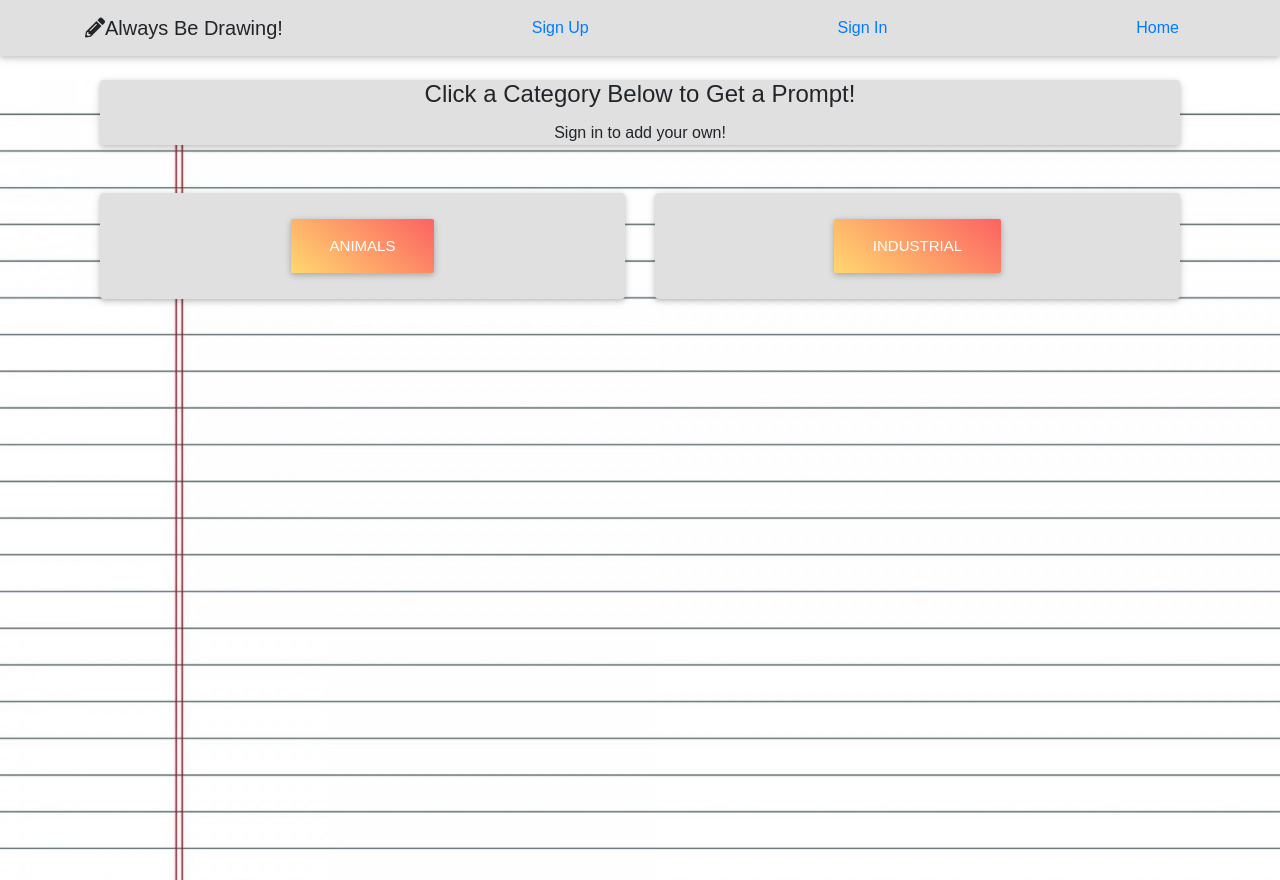
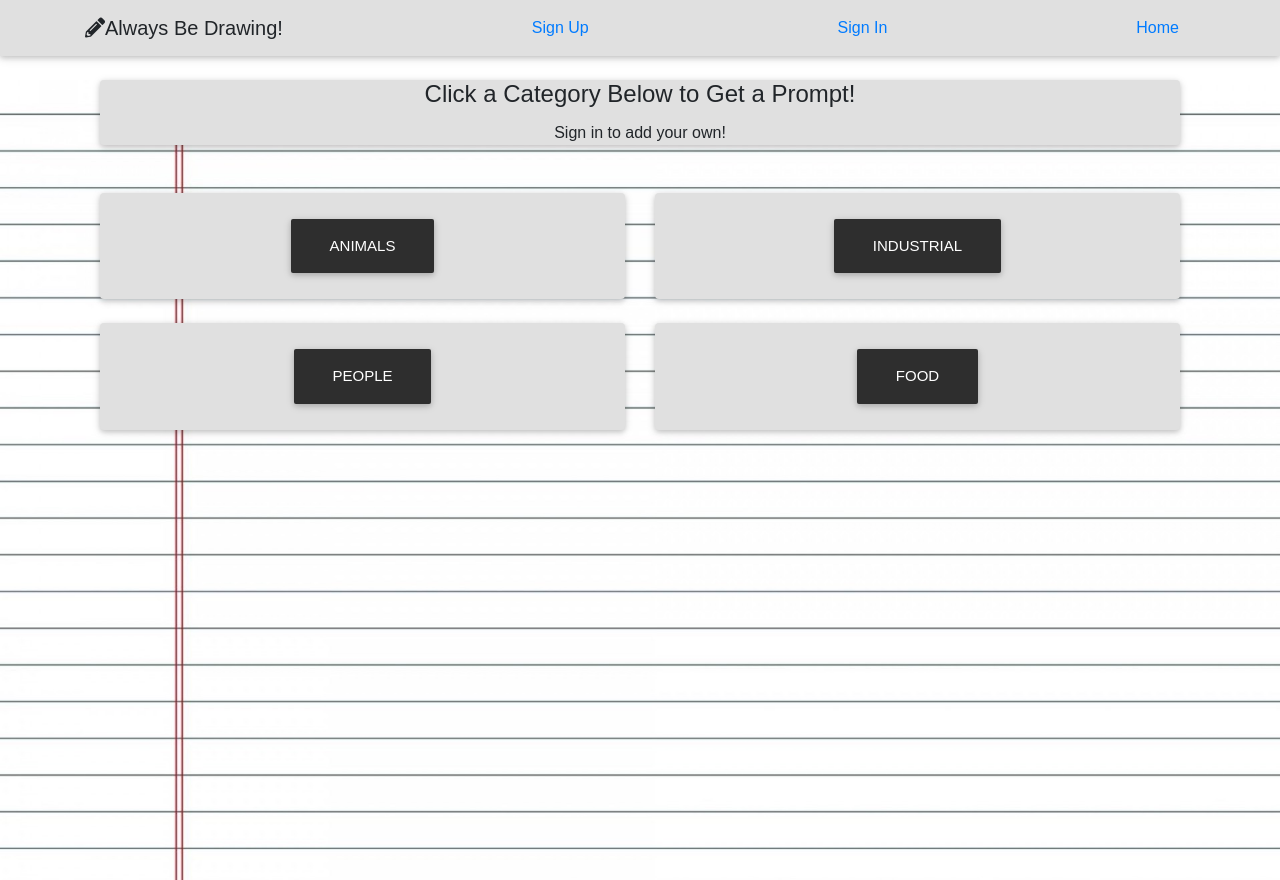
Before and after one commit to GrubbyGroo/project-4-client, a React app: page /#/ in a window 1280 px wide. Built offline with nearby package versions, Linux system fonts and the light colour scheme.

Commit message:
Add styling, and two more categories

```diff
--- a/src/App.js
+++ b/src/App.js
@@ -51,6 +51,12 @@ class App extends Component {
             <Route exact path='/industrial' user={user} render={() => (
               <Prompts alert={this.alert} category="Industrial" setUser={this.setUser} />
             )} />
+            <Route exact path='/food' user={user} render={() => (
+              <Prompts alert={this.alert} category="Food" setUser={this.setUser} />
+            )} />
+            <Route exact path='/people' user={user} render={() => (
+              <Prompts alert={this.alert} category="People" setUser={this.setUser} />
+            )} />
             <AuthenticatedRoute
               user={user}
               exact path='/create-prompt'
--- a/src/auth/messages.js
+++ b/src/auth/messages.js
@@ -3,6 +3,7 @@ export default {
   signUpFailure: 'Registration failed. Email may be taked, or passwords' +
    ' don\'t match.',
   signInSuccess: 'Welcome!',
+  timeUp: 'TIME UP!',
   getSuccess: 'Your Prompt Above!',
   createSuccess: 'Created!',
   deleteSuccess: 'Deleted!',
--- a/src/header/Header.js
+++ b/src/header/Header.js
@@ -32,7 +32,6 @@ const Header = ({ user }) => (
       <MDBNavbarBrand>
         <MDBIcon icon="pencil-alt" />Always Be Drawing!
       </MDBNavbarBrand>
-      { user && <span className="navbar-text mr-2">Welcome, {user.email}</span>}
       { user ? authenticatedOptions : unauthenticatedOptions }
       { alwaysOptions }
     </MDBContainer>
--- a/src/prompts/components/PromptButtons.js
+++ b/src/prompts/components/PromptButtons.js
@@ -1,7 +1,7 @@
 import React from 'react'
 import { Link } from 'react-router-dom'
 import { MDBBtn, MDBCardBody, MDBRow, MDBCol, MDBCard, MDBContainer, MDBCardTitle, MDBCardText } from 'mdbreact'
-const categories = ['animals', 'industrial']
+const categories = ['animals', 'industrial', 'people', 'food']
 const unauthenticatedOptions = (
   <React.Fragment>
     <MDBCardTitle>Click a Category Below to Get a Prompt!</MDBCardTitle>
@@ -17,16 +17,16 @@ const authenticatedOptions = (
 
 const PromptButton = (props) => {
   return (
-    <MDBContainer>
+    <MDBContainer classNanme="p-5">
       <MDBCard className="text-center" color="grey lighten-2">
         { props.user ? authenticatedOptions : unauthenticatedOptions }
       </MDBCard>
       <MDBRow className="mt-5 mb-4">
         {categories.map(item =>
           <MDBCol key={item} sm="6">
-            <MDBCard className="text-center white-text" color="grey lighten-2">
+            <MDBCard className="text-center white-text mb-4 " color="grey lighten-2">
               <MDBCardBody>
-                <Link to={`/${item}`}><MDBBtn gradient="peach" size="lg">{item.toUpperCase()}</MDBBtn></Link>
+                <Link to={`/${item}`}><MDBBtn color="elegant" size="lg">{item.toUpperCase()}</MDBBtn></Link>
               </MDBCardBody>
             </MDBCard>
           </MDBCol>
--- a/src/prompts/components/PromptForm.js
+++ b/src/prompts/components/PromptForm.js
@@ -25,6 +25,12 @@ const PromptForm = ({ prompt, handleSubmit, handleChange, cancelPath }) => (
       <option
         value='industrial'
       >Industrial</option>
+      <option
+        value='people'
+      >People</option>
+      <option
+        value='food'
+      >Food</option>
     </select>
 
     <MDBBtn type="submit">Submit</MDBBtn>
--- a/src/prompts/components/Prompts.js
+++ b/src/prompts/components/Prompts.js
@@ -17,15 +17,15 @@ const Prompts = (props, state) => {
       .catch(() => {
         props.enqueueSnackbar(messages.deleteFailure, { variant: 'error' })
       })
-  }, [props])
+  }, [])
 
   const filtedPrompts = prompts.filter(prompt => prompt.category === props.category.toLowerCase())
 
   const shuffler = shuffle(filtedPrompts).slice(0, 1)
 
   return (
-    <MDBContainer className='w-responsive text-center mx-auto p-3 mt-2'>
-      <MDBCard>
+    <MDBContainer className='w-responsive text-center p-3 mb-4 mt-2'>
+      <MDBCard className="mt-2">
         <MDBCardBody>
           <MDBCardText>{props.category}</MDBCardText>
           <MDBCardTitle>{shuffler[0] && shuffler[0].text}</MDBCardTitle>
```
